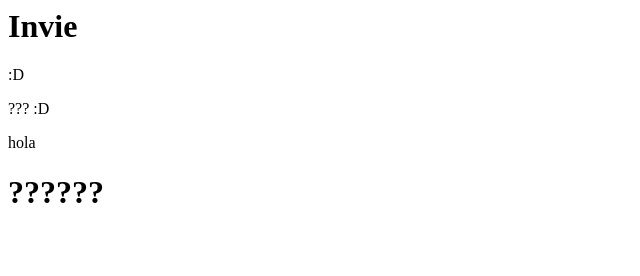
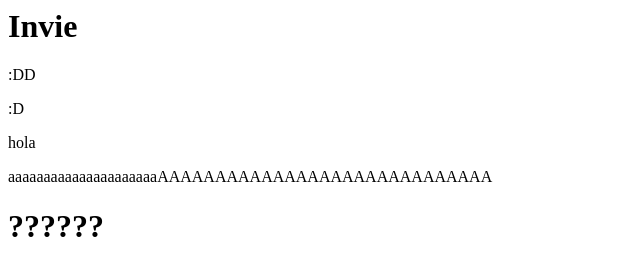
Before and after one commit to solnaranjo/conexion_mysql, a plain HTML site: page index.html in a window 1280 px wide. Shown: the whole page, without its empty margins (0-640 px from the left). Drawn offline with Linux system fonts and the light colour scheme.

Commit message:
AAAAAAAAAAA

```diff
--- a/index.html
+++ b/index.html
@@ -2,10 +2,12 @@
 
 <h1>Invie</h1>
 
+<p>:DD</p>
+
 <p>:D</p>
-
-<p>??? :D</p>
 
 <p>hola</p>
 
+<p>aaaaaaaaaaaaaaaaaaaaaAAAAAAAAAAAAAAAAAAAAAAAAAAAAA</p>
+
 <h1>??????</h1>
```
